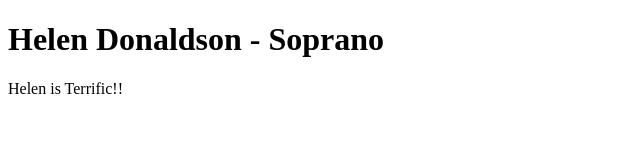
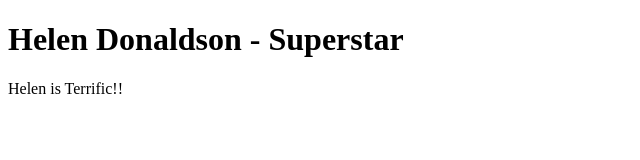
Before and after one commit to markmcloughlin/helenweb, a plain HTML site: page index.html in a window 1280 px wide. Shown: the full height of the page, 0-640 px from the left. Drawn offline with Linux system fonts and the light colour scheme.

Commit message:
superstar!!!

```diff
--- a/index.html
+++ b/index.html
@@ -3,7 +3,7 @@
 <head>
 </head>
 <body>
-<h1>Helen Donaldson - Soprano</h1>
+<h1>Helen Donaldson - Superstar</h1>
     <div>Helen is Terrific!!</div>
 </body>
 </html>
```
